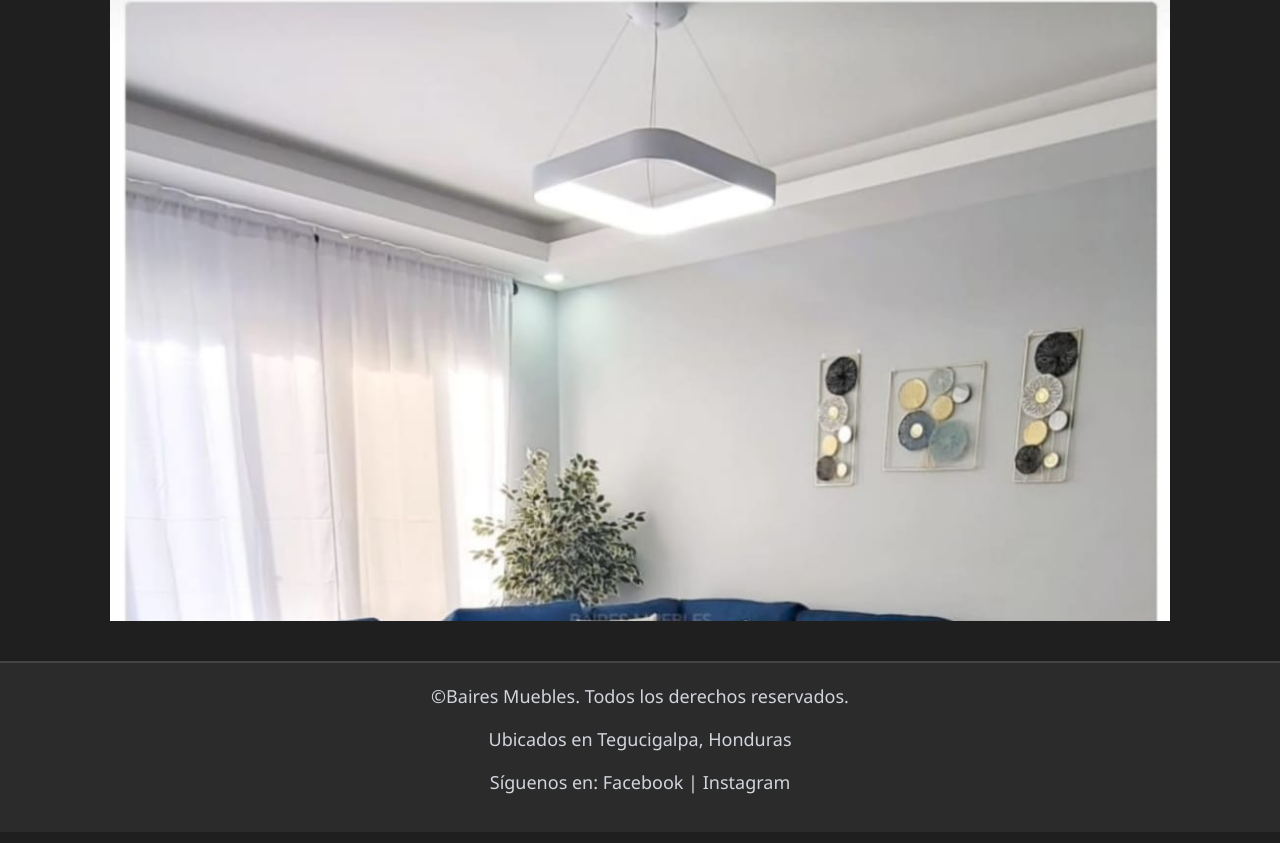
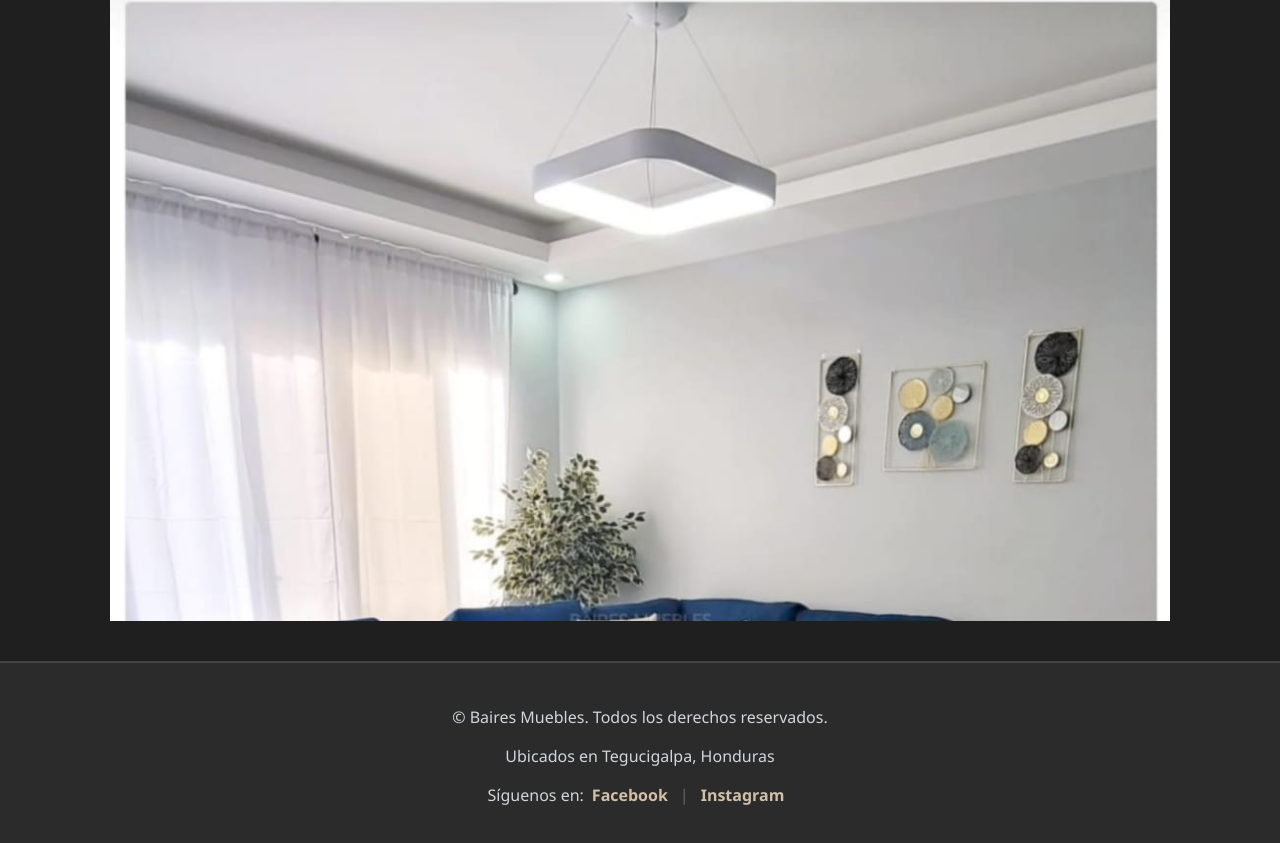
Before and after one commit to Kris1081/BairesMueblesSPA, a React (Vite) app: page / in a window 1280 px wide. Shown: the part 255-1098 px from the top of the page. Built offline with nearby package versions, Linux system fonts and the light colour scheme.

Commit message:
fix: mejora visual del footer

```diff
--- a/src/App.css
+++ b/src/App.css
@@ -70,6 +70,35 @@ body {
   background-color: #2b2b2b;
   color: #ccc;
   text-align: center;
-  padding: 20px 0;
+  padding: 40px 20px;
   border-top: 2px solid #444;
+  font-family: 'Segoe UI', Tahoma, Geneva, Verdana, sans-serif;
 }
+
+.footer-contenido {
+  max-width: 800px;
+  margin: 0 auto;
+  line-height: 1.8;
+}
+
+.footer-text {
+  margin-bottom: 10px;
+  font-size: 16px;
+}
+
+.footer-link {
+  color: #d1bfa7;
+  text-decoration: none;
+  margin: 0 8px;
+  font-weight: 600;
+  transition: color 0.3s ease;
+}
+
+.footer-link:hover {
+  color: #ffffff;
+}
+
+.separator {
+  color: #666;
+  margin: 0 4px;
+}
--- a/src/App.jsx
+++ b/src/App.jsx
@@ -1,24 +1,29 @@
-import { Outlet, Link } from 'react-router-dom';
-import './App.css';
-import LogoBM from './assets/imgs/LogoBM.jpg';
-
+import { Outlet, Link } from "react-router-dom";
+import "./App.css";
+import LogoBM from "./assets/imgs/LogoBM.jpg";
 
 function App() {
   return (
     <>
-
       <header className="header">
         <div className="contenedor-logo">
           <img src={LogoBM} alt="Baires Muebles Logo" className="logo" />
           <h1>Baires Muebles</h1>
-
         </div>
         <nav className="navbar">
           <ul className="nav">
-            <li><Link to="/">Inicio</Link></li>
-            <li><Link to="/fabricacion">Fabricación</Link></li>
-            <li><Link to="/tapiceria">Tapicería</Link></li>
-            <li><Link to="/contacto">Contacto</Link></li>
+            <li>
+              <Link to="/">Inicio</Link>
+            </li>
+            <li>
+              <Link to="/fabricacion">Fabricación</Link>
+            </li>
+            <li>
+              <Link to="/tapiceria">Tapicería</Link>
+            </li>
+            <li>
+              <Link to="/contacto">Contacto</Link>
+            </li>
           </ul>
         </nav>
       </header>
@@ -31,11 +36,27 @@ function App() {
 
       <footer className="footer">
         <div className="footer-contenido">
-          <p>&copy;Baires Muebles. Todos los derechos reservados.</p>
-          <p>Ubicados en Tegucigalpa, Honduras</p>
-          <p>Síguenos en:
-            <a href="https://www.facebook.com/BairesMueblesHn/" target="_blank"> Facebook</a> |
-            <a href="https://www.instagram.com/bairesmuebles/" target="_blank"> Instagram</a>
+          <p className="footer-text">
+            &copy; Baires Muebles. Todos los derechos reservados.
+          </p>
+          <p className="footer-text">Ubicados en Tegucigalpa, Honduras</p>
+          <p className="footer-text">
+            Síguenos en:
+            <a
+              href="https://www.facebook.com/BairesMueblesHn/"
+              target="_blank"
+              className="footer-link"
+            >
+              Facebook
+            </a>
+            <span className="separator">|</span>
+            <a
+              href="https://www.instagram.com/bairesmuebles/"
+              target="_blank"
+              className="footer-link"
+            >
+              Instagram
+            </a>
           </p>
         </div>
       </footer>
```
